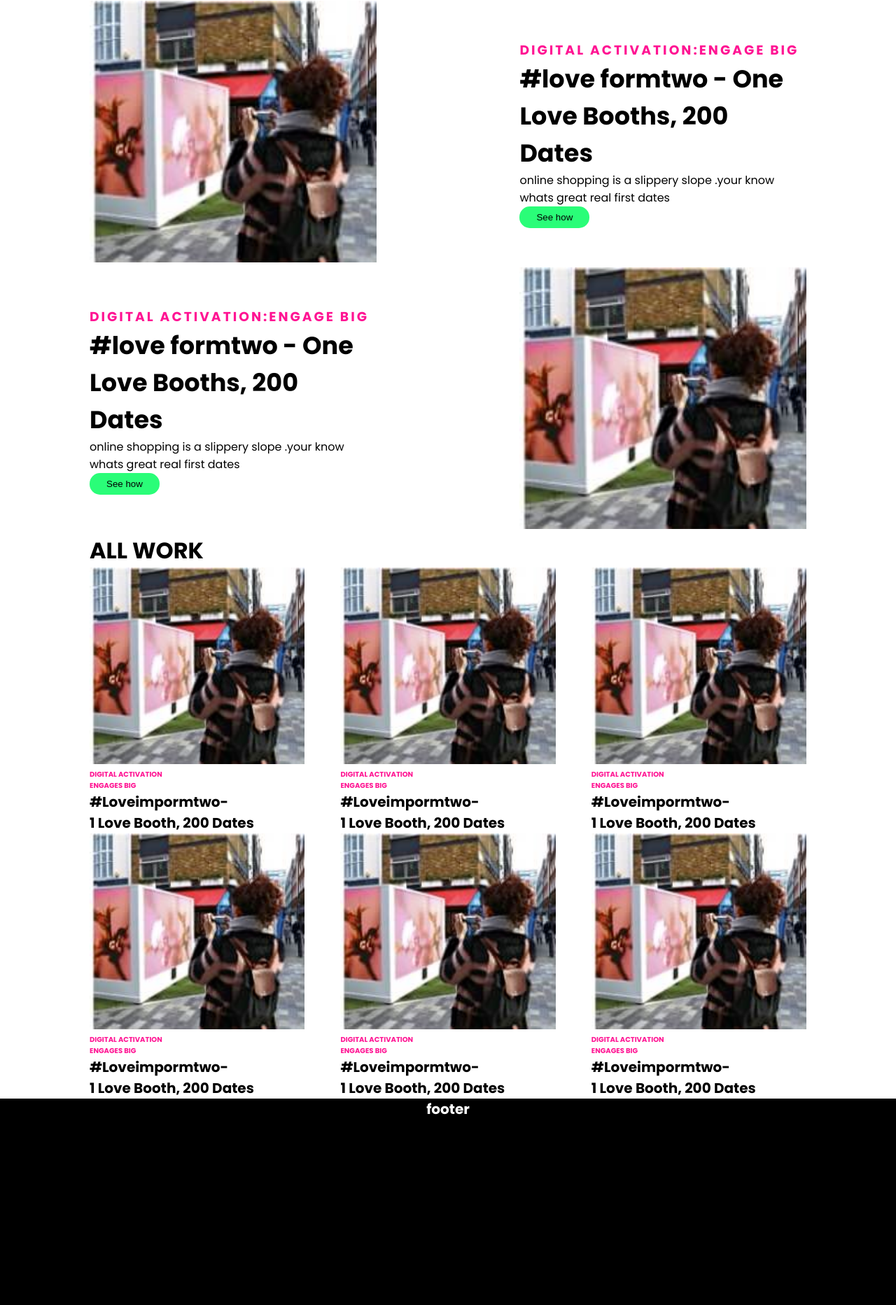
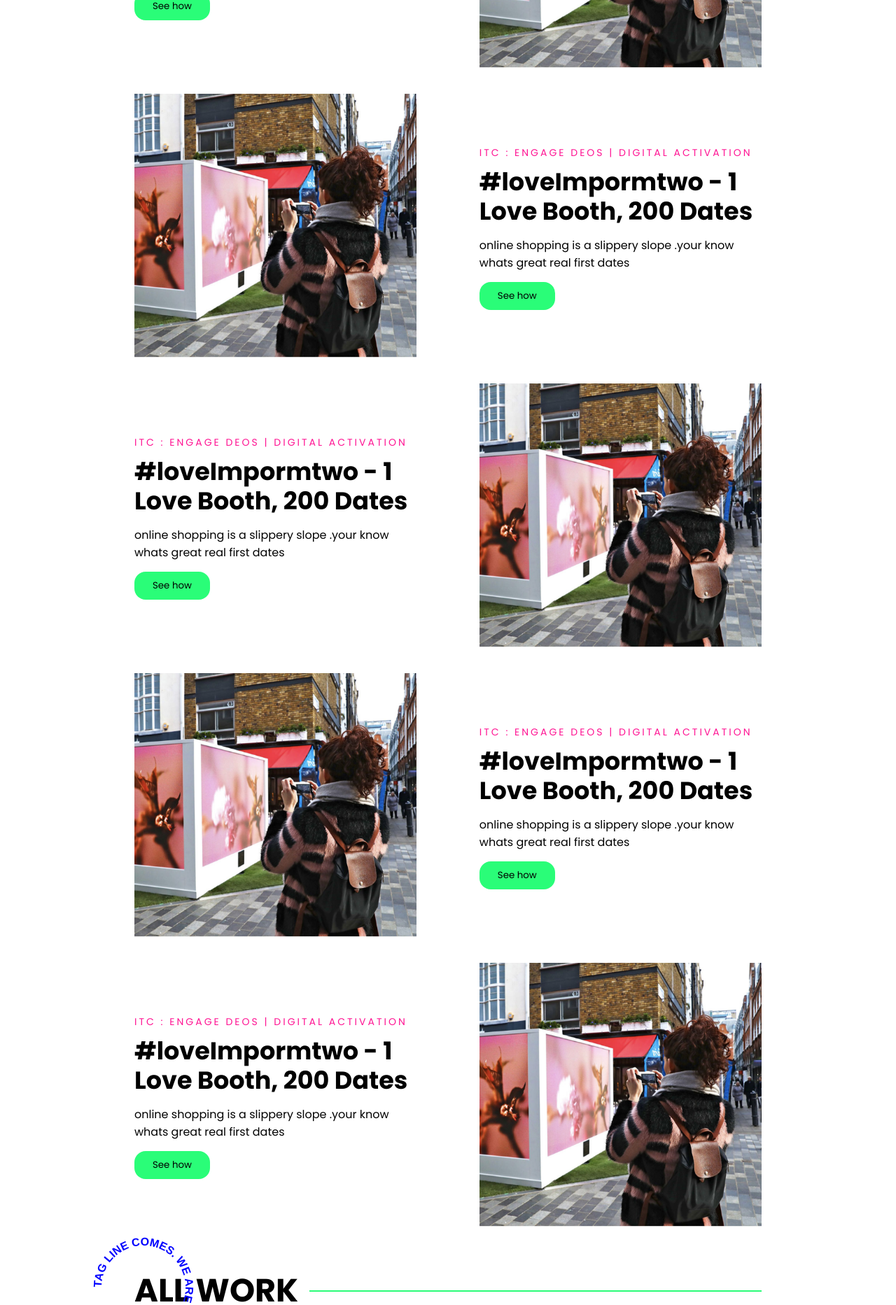
Before and after one commit to Pradeep8978/vamshi-project, a React (Create React App) app: page / in a window 1280 px wide. Shown: the part 860-2725 px from the top of the page at 70% size. Built offline with nearby package versions, Linux system fonts and the light colour scheme.

Commit message:
Css Changes

```diff
--- a/public/index.html
+++ b/public/index.html
@@ -5,18 +5,15 @@
     <link rel="icon" href="%PUBLIC_URL%/favicon.ico" />
     <meta name="viewport" content="width=device-width, initial-scale=1" />
     <meta name="theme-color" content="#000000" />
-    <meta
-      name="description"
-      content="Web site created using create-react-app"
-    />
+    <meta name="description" content="Web site created using create-react-app" />
     <link rel="apple-touch-icon" href="%PUBLIC_URL%/logo192.png" />
     <!--
       manifest.json provides metadata used when your web app is installed on a
       user's mobile device or desktop. See https://developers.google.com/web/fundamentals/web-app-manifest/
     -->
-    <link rel="stylesheet" href="path/to/font-awesome/css/font-awesome.min.css">
+    <link rel="stylesheet" href="path/to/font-awesome/css/font-awesome.min.css" />
     <link rel="manifest" href="%PUBLIC_URL%/manifest.json" />
-    <link href="https://fonts.googleapis.com/css2?family=Montserrat:ital,wght@0,300;0,400;0,600;0,700;0,800;1,300;1,400;1,600;1,700;1,800&display=swap" rel="stylesheet">
+    <!-- <link href="https://fonts.googleapis.com/css2?family=Montserrat:ital,wght@0,300;0,400;0,600;0,700;0,800;1,300;1,400;1,600;1,700;1,800&display=swap" rel="stylesheet"> -->
     <!--
       Notice the use of %PUBLIC_URL% in the tags above.
       It will be replaced with the URL of the `public` folder during the build.
@@ -28,8 +25,10 @@
     -->
     <title>React App</title>
     <script src="https://kit.fontawesome.com/a076d05399.js"></script>
-    <link href="https://fonts.googleapis.com/css2?family=Poppins:ital,wght@0,100;0,200;0,300;0,400;0,500;0,600;0,700;1,100;1,200;1,300;1,400;1,500;1,600&display=swap" rel="stylesheet">
-
+    <link
+      href="https://fonts.googleapis.com/css2?family=Poppins:ital,wght@0,100;0,200;0,300;0,400;0,500;0,600;0,700;1,100;1,200;1,300;1,400;1,500;1,600&display=swap"
+      rel="stylesheet"
+    />
   </head>
   <body>
     <noscript>You need to enable JavaScript to run this app.</noscript>
--- a/src/Layouts/NavBar/NavBar.css
+++ b/src/Layouts/NavBar/NavBar.css
@@ -5,9 +5,7 @@
   list-style: none;
   box-sizing: border-box;
 }
-body {
-  /* font-family: Arial, Helvetica, sans-serif; */
-}
+
 .navigation {
   background-color: #f814cb;
   height: 80px;
@@ -94,7 +92,7 @@ a:hover {
   }
 }
 .bg-wrapper {
-  background:url("https://venngage-wordpress.s3.amazonaws.com/uploads/2018/09/Office-Meeting-Simple-Background-Image.jpeg");
+  background: url("https://venngage-wordpress.s3.amazonaws.com/uploads/2018/09/Office-Meeting-Simple-Background-Image.jpeg");
   background-repeat: no-repeat;
   background-size: cover;
   height: 350px;
--- /dev/null
+++ b/src/components/Rotation/Rotation.js
@@ -0,0 +1,48 @@
+import React, { Component } from "react";
+import "./Rotation.css";
+
+class Rotation extends Component {
+  render() {
+    const { size, text } = this.props;
+    const width = `${size}px`;
+    const height = `${size}px`;
+    const viewBox = `0 0 ${size} ${size}`;
+    // const viewBox = `0 0 ${size} ${size}`;
+    const cx = size / 2;
+    const radius = size / 4;
+    return (
+      <div id="circle">
+        <svg
+          version="1.1"
+          xmlns="http://www.w3.org/2000/svg"
+          xlink="http://www.w3.org/1999/xlink"
+          x="0px"
+          y="0px"
+          width={width}
+          height={height}
+          viewBox={viewBox}
+          // enable-background="new 0 0 150 150"
+          space="preserve"
+        >
+          <defs>
+            <path id="circlePath" d="M 75, 75 m -60, 0 a 60,60 0 0,1 120,0 a 60,60 0 0,1 -120,0 " />
+          </defs>
+          <circle cx={cx} cy="100" r={radius} fill="none" />
+          <g>
+            <use href="#circlePath" fill="none" />
+            <text>
+              <textPath href="#circlePath">{text}</textPath>
+            </text>
+          </g>
+        </svg>
+      </div>
+    );
+  }
+}
+
+export default Rotation;
+
+Rotation.defaultProps = {
+  size: 150,
+  text: "Minimum Work Experience Minimum work",
+};
--- a/src/containers/Home/Home.js
+++ b/src/containers/Home/Home.js
@@ -2,6 +2,8 @@ import React from "react";
 import "./Home.scss";
 import download from "./../../images/wa_logo.png";
 import pic from "./../../images/potti.png";
+import InfoCard from "./InfoCard";
+import Rotation from "../../components/Rotation/Rotation";
 
 const Home = () => {
   return (
@@ -31,52 +33,18 @@ const Home = () => {
       </div>
       <div className="page-content">
         <div className="card-container">
-          <div className="info-card">
-            <div className="card-content">
-              <div>
-                <h3>DIGITAL ACTIVATION:ENGAGE BIG</h3>
-                <h1>#love formtwo - One Love Booths, 200 Dates</h1>
-                {/* <h1>1 lov booth 200dates </h1> */}
-                <p>online shopping is a slippery slope .your know whats great real first dates</p>
-                <button>See how</button>
-              </div>
-            </div>
-            <div className="imgbox">
-              <img src={pic}></img>
-            </div>
-          </div>
-          <div className="info-card">
-            <div className="card-content">
-              <div>
-                <h3>DIGITAL ACTIVATION:ENGAGE BIG</h3>
-                <h1>#love formtwo - One Love Booths, 200 Dates</h1>
-                {/* <h1>1 lov booth 200dates </h1> */}
-                <p>online shopping is a slippery slope .your know whats great real first dates</p>
-                <button>See how</button>
-              </div>
-            </div>
-            <div className="imgbox">
-              <img src={pic}></img>
-            </div>
-          </div>
-
-          <div className="info-card">
-            <div className="card-content">
-              <div>
-                <h3>DIGITAL ACTIVATION:ENGAGE BIG</h3>
-                <h1>#love formtwo - One Love Booths, 200 Dates</h1>
-                {/* <h1>1 lov booth 200dates </h1> */}
-                <p>online shopping is a slippery slope .your know whats great real first dates</p>
-                <button>See how</button>
-              </div>
-            </div>
-            <div className="imgbox">
-              <img src={pic}></img>
-            </div>
-          </div>
+          <InfoCard />
+          <InfoCard />
+          <InfoCard />
+          <InfoCard />
+          <InfoCard />
         </div>
         <div className="work-container">
-          <h1>ALL WORK</h1>
+          <div className="work-header">
+            <Rotation text="TAG LINE COMES. WE ARE WISEAPE" />
+            <h1>ALL WORK</h1>
+            {/* <hr /> */}
+          </div>
           <div className="work-list">
             <div className="work-item">
               <img src={pic}></img>
@@ -108,7 +76,7 @@ const Home = () => {
             <div className="work-item">
               <img src={pic}></img>
               <h3>
-                DIGITAL ACTIVATION<br></br>ENGAGES  BIG
+                DIGITAL ACTIVATION<br></br>ENGAGES BIG
               </h3>
               <h1>
                 #Loveimpormtwo-<br></br>1 Love Booth, 200 Dates
@@ -117,7 +85,7 @@ const Home = () => {
             <div className="work-item">
               <img src={pic}></img>
               <h3>
-                DIGITAL ACTIVATION<br></br>ENGAGES  BIG
+                DIGITAL ACTIVATION<br></br>ENGAGES BIG
               </h3>
               <h1>
                 #Loveimpormtwo-<br></br>1 Love Booth, 200 Dates
@@ -126,7 +94,7 @@ const Home = () => {
             <div className="work-item">
               <img src={pic}></img>
               <h3>
-                DIGITAL ACTIVATION<br></br>ENGAGES  BIG
+                DIGITAL ACTIVATION<br></br>ENGAGES BIG
               </h3>
               <h1>
                 #Loveimpormtwo-<br></br>1 Love Booth, 200 Dates
@@ -137,7 +105,7 @@ const Home = () => {
       </div>
 
       <div className="footer">
-        <h1>footer</h1>
+        <h1>Footer</h1>
       </div>
     </div>
   );
--- a/src/containers/Home/Home.scss
+++ b/src/containers/Home/Home.scss
@@ -2,17 +2,27 @@
   .header {
     background-color: #2160df;
     width: 100%;
-    height: 500px;
+    height: 600px;
     display: flex;
+    @media (max-width: 1024px) {
+      height: 350px;
+    }
+    @media (max-width: 500px) {
+      flex-direction: column;
+      height: auto;
+    }
     .logo {
-      width: 30%;
+      // width: 30%;
       height: 100%;
       img {
-        width: 100%;
+        height: 100%;
       }
     }
     .header-right {
       width: 70%;
+      @media (max-width: 500px) {
+        width: 90%;
+      }
       // display: flex;
       // flex-direction: row-reverse;
       .nav-bar {
@@ -32,14 +42,25 @@
         padding: 30px;
         color: #fff;
         margin-top: 180px;
+        margin-left: 12%;
+        @media (max-width: 1024px) {
+          margin-left: 10px;
+          margin-top: 80px;
+        }
         h1 {
           color: #2ec19c;
-          font-size: 35px;
+          font-size: 32px;
           margin: auto;
+          @media (max-width: 1024px) {
+            font-size: 25px;
+          }
         }
         p {
-          font-size: 20px;
+          font-size: 18px;
           margin: 10px 0;
+          @media (max-width: 1024px) {
+            font-size: 14px;
+          }
         }
       }
     }
@@ -47,12 +68,20 @@
 
   .page-content {
     margin: 0 auto;
-    width: 80%;
+    width: 70%;
+    @media (max-width: 1024px) {
+      width: 90%;
+    }
+    @media (max-width: 500px) {
+      width: 100%;
+      padding: 0 15px;
+    }
     .card-container {
       margin-top: -20px;
       .info-card {
         display: flex;
         justify-content: space-between;
+        margin-bottom: 30px;
         &:nth-child(2n) {
           flex-direction: row-reverse;
         }
@@ -60,27 +89,41 @@
           display: flex;
           flex-direction: column;
           align-self: center;
-          width: 40%;
+          width: 45%;
           // padding-right: 15%;
           h3 {
             letter-spacing: 3px;
             color: deeppink;
+            font-size: 14px;
             margin: 0;
+            font-weight: 400;
+            margin-bottom: 10px;
+            @media (max-width: 1024px) {
+              font-size: 12px;
+            }
           }
           h1 {
             font-size: 35px;
             margin: 0;
+            line-height: 1.2;
+            @media (max-width: 1024px) {
+              font-size: 22px;
+            }
+          }
+          p {
+            margin: 15px 0;
           }
           button {
-            padding: 8px 24px;
+            padding: 10px 26px;
             border: none;
             background: #2afd78;
-            border-radius: 15px;
-
+            border-radius: 16px;
+            font-family: "Poppins", sans-serif;
+            outline: none;
           }
         }
         .imgbox {
-          width: 40%;
+          width: 45%;
           img {
             width: 100%;
           }
@@ -88,35 +131,69 @@
       }
     }
     .work-container {
-     .work-list {
+      .work-header {
+        position: relative;
+        #circle {
+          width: 150px;
+          height: 150px;
+          padding-bottom: 0;
+          position: absolute;
+          left: -80px;
+          top: -50%;
+          text {
+            fill: #0000ff;
+          }
+        }
+        h1 {
+          font-size: 46px;
+          // &::after {
+          //   border: 1px solid #ccc;
+          // }
+          &::after {
+            content: "";
+            width: calc(100% - 250px);
+            border-bottom: solid 2px #2afd78;
+            position: absolute;
+            right: 0;
+            top: 50%;
+            z-index: -1;
+          }
+        }
+        padding: 20px 0;
+      }
+      .work-list {
         display: flex;
         flex-direction: row;
         justify-content: space-between;
         flex-wrap: wrap;
         .work-item {
           width: 30%;
-          img{
+          margin-bottom: 40px;
+          img {
             width: 100%;
           }
-          h3{
-            color:#ff1493;
+          h3 {
+            color: #ff1493;
             font-size: 10px;
-
+            letter-spacing: 2px;
+            margin: 10px 0;
           }
-          h1{
-            font-size:20px;
+          h1 {
+            font-size: 20px;
+            line-height: 1.2;
           }
-
         }
       }
     }
   }
-
 }
 
- .footer {
+.footer {
   text-align: center;
   background-color: #000000;
   color: #ffffff;
   font-size: 10px;
- }
+  h1 {
+    padding-top: 20px;
+  }
+}
--- /dev/null
+++ b/src/containers/Home/InfoCard.js
@@ -0,0 +1,23 @@
+import React from "react";
+import pic from "./../../images/potti.png";
+
+const InfoCard = () => {
+  return (
+    <div className="info-card">
+      <div className="card-content">
+        <div>
+          <h3>ITC : ENGAGE DEOS | DIGITAL ACTIVATION</h3>
+          <h1>#loveImpormtwo - 1 Love Booth, 200 Dates</h1>
+          {/* <h1>1 lov booth 200dates </h1> */}
+          <p>online shopping is a slippery slope .your know whats great real first dates</p>
+          <button>See how</button>
+        </div>
+      </div>
+      <div className="imgbox">
+        <img src={pic}></img>
+      </div>
+    </div>
+  );
+};
+
+export default InfoCard;
```
Also changed, not shown: src/Layouts/Rotation/Rotation.js (deleted, +0 -54 lines), src/containers/Features/Features.js (+32 -31 lines), src/containers/JoinUs/JoinUs.js (+11 -16 lines), src/components/Rotation/Rotation.css (renamed from src/Layouts/Rotation/Rotation.css), src/images/potti.png, src/images/wa_logo.png.
